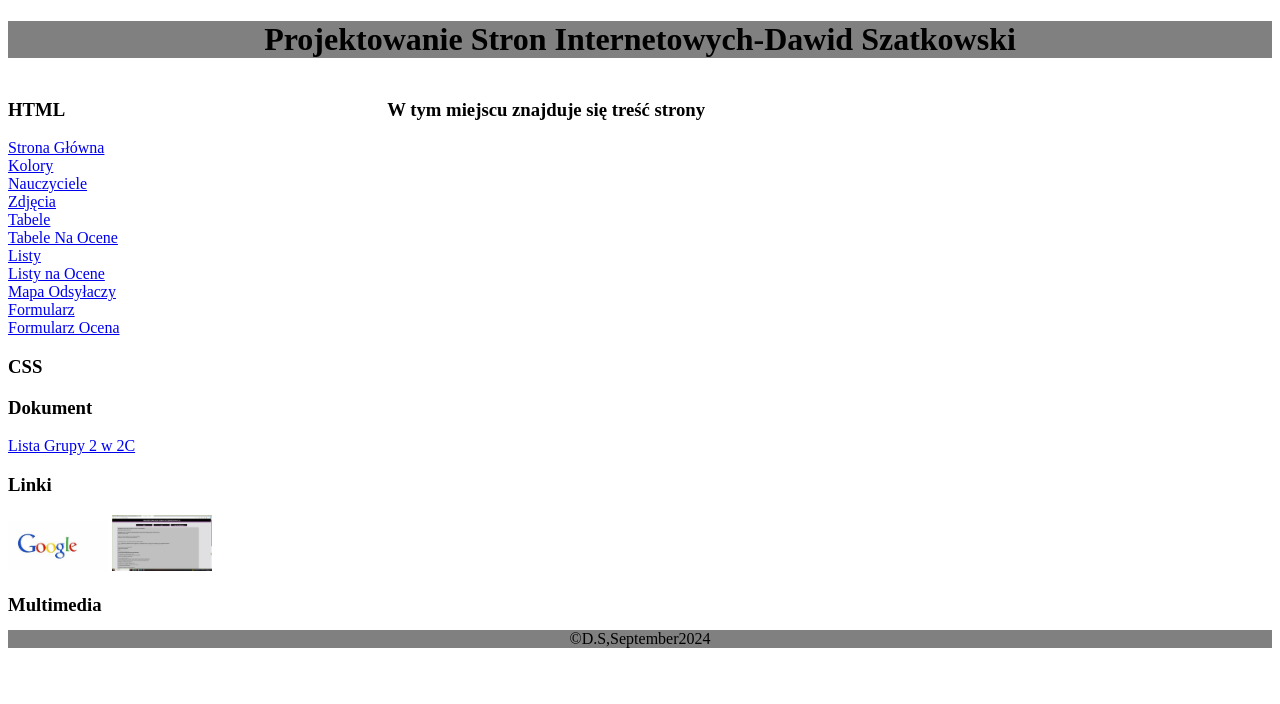
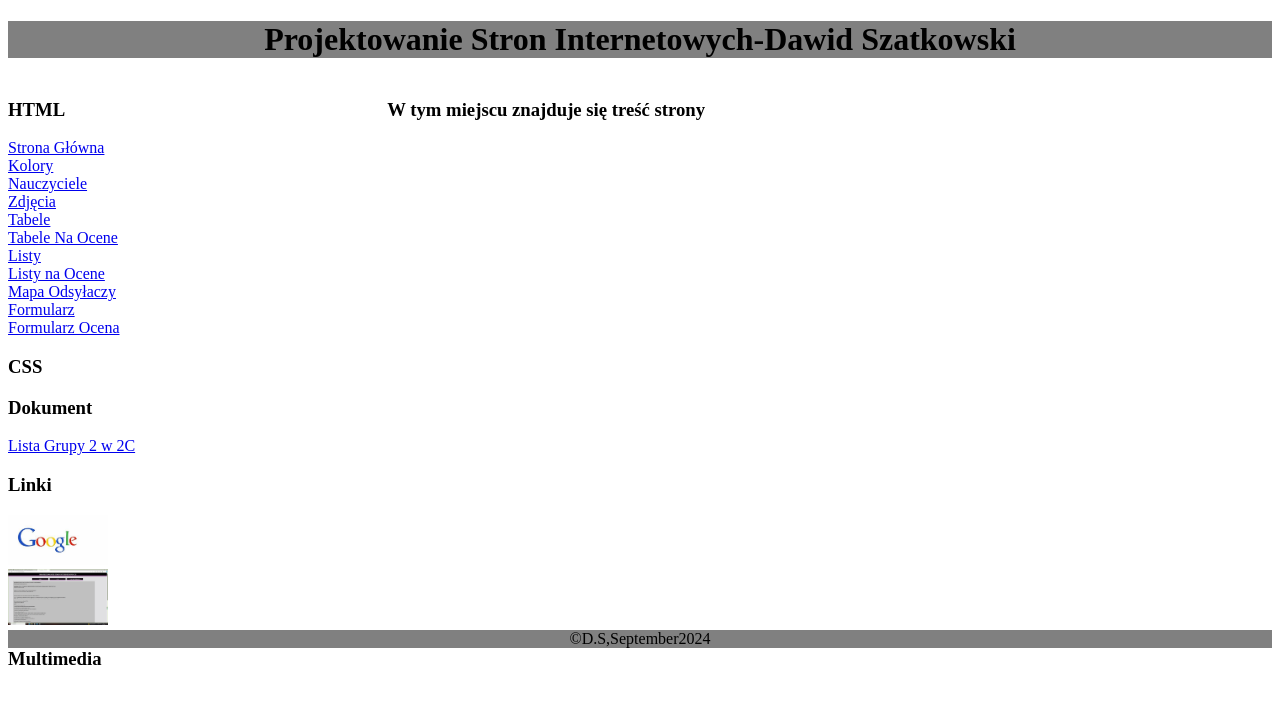
Before and after one commit to SzatkowskiD/SzatkowskiD.github.io, a plain HTML site: page index.html in a window 1280 px wide. Drawn offline with Linux system fonts and the light colour scheme.

Commit message:
Update index.html

```diff
--- a/index.html
+++ b/index.html
@@ -28,8 +28,8 @@
 	<h3>Dokument</h3>
 		<a href="doc/Grupa2C.docx" target="new">Lista Grupy 2 w 2C</a></br>
 	<h3>Linki</h3>
-		<a href="https:/google.com"><img src="foty/google.jpg" width="100px"></a>
-		<a href="https:/tsi-pai.cba.pl"><img src="foty/psi.jpg" width="100px"></a>
+		<a href="https:/www.google.com"><img src="foty/google.jpg" width="100px"></a><br/>
+		<a href="https:/www.tsi-pai.cba.pl"><img src="foty/psi.jpg" width="100px"></a>
 	<h3>Multimedia</h3>
 	</div>
 	<div style="float:right;width:70%">
```
